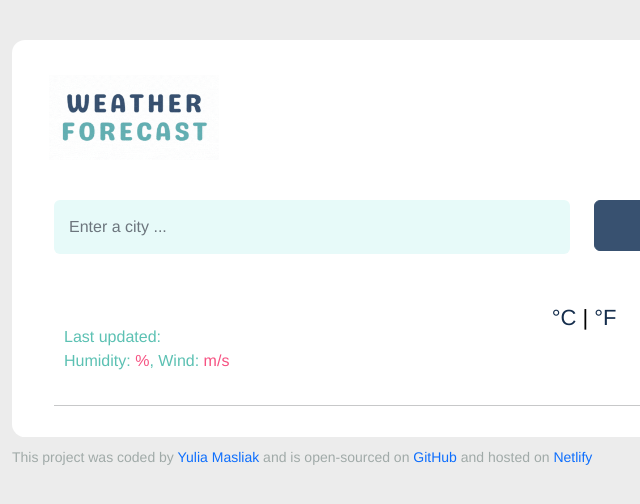
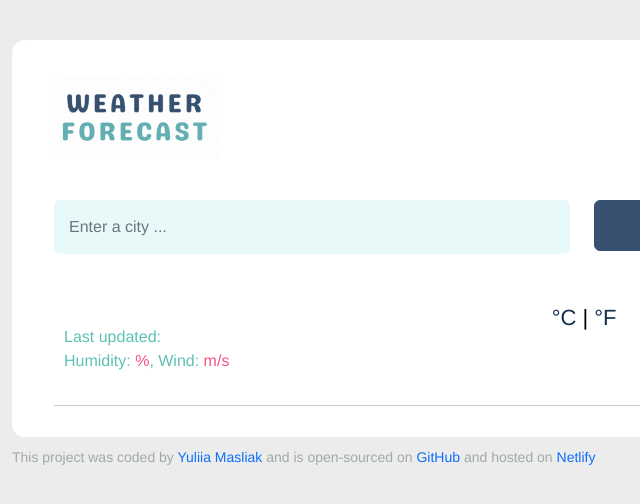
Before and after one commit to yuliaMasliak/Forecast-final-project, a plain HTML site: page index.html in a window 1280 px wide. Shown: the full height of the page, 238-878 px from the left. Drawn offline with nearby package versions, Linux system fonts and the light colour scheme; no server answers.

Commit message:
Name changed according to passport spelling

```diff
--- a/index.html
+++ b/index.html
@@ -75,7 +75,7 @@
         href="https://www.shecodes.io/graduates/50430-yulia-masliak"
         target="_blank"
         class="source-link"
-        >Yulia Masliak</a
+        >Yuliia Masliak</a
       >
       and is open-sourced on
       <a
```
